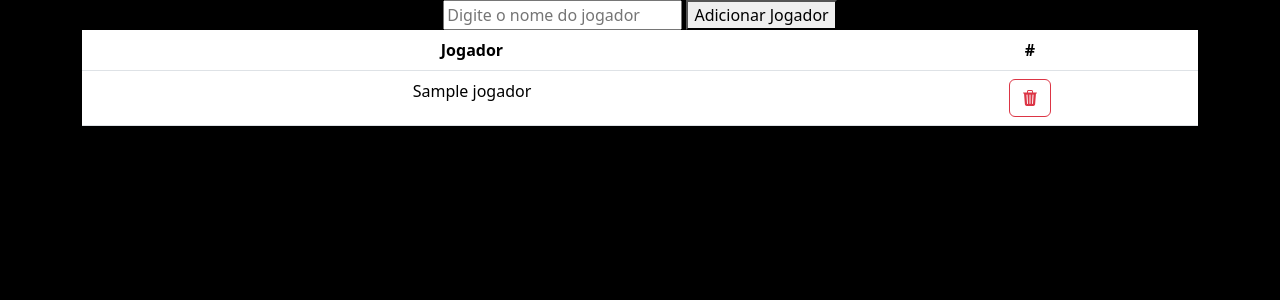
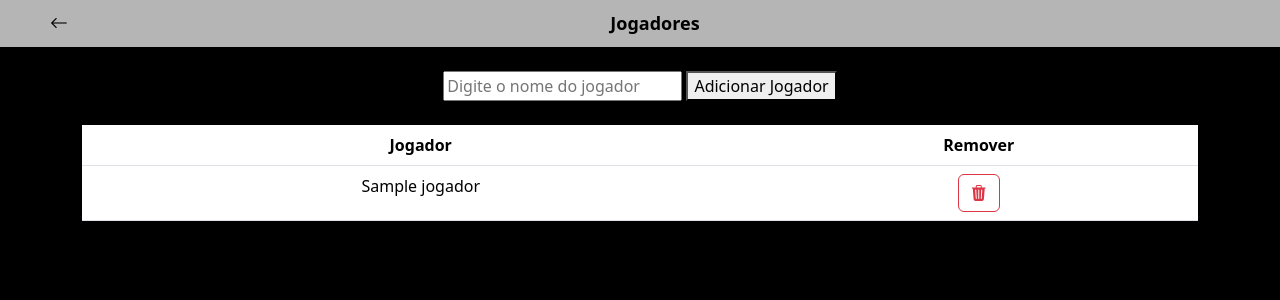
Before and after one commit to Samuel-fernandesf/Jogo-Lobisomem, a Flask app: template app/templates/jogo_form.html in a window 1280 px wide. Shown: the top 300 px of the page. Run offline with Flask 3, Linux system fonts and the light colour scheme; the template is opened without the code that fills it: most values are stand-ins (such as "Sample title", 1, 10 or a date in 2020); parts of the project's set-up code (start-up, migrations or seed data) failed here and were passed over.

Commit message:
Atualizando estilos do jogo.css|jogo_form.html

```diff
--- a/app/static/estilos/jogo.css
+++ b/app/static/estilos/jogo.css
@@ -5,3 +5,58 @@ body{
     background-color: black;
     color: white;
 }
+
+/* Estilo básico para o menu */
+nav {
+    background-color: #b5b5b5;
+    padding: 10px 20px;
+}
+
+/* Estilo para a lista do menu */
+.menu {
+    list-style-type: none;
+    padding: 0;
+    margin: 0;
+    display: flex;
+    width: 100%; /* Garante que o menu ocupe toda a largura */
+    justify-content: space-between; /* Distribui os itens com a seta à esquerda e o texto centralizado */
+    align-items: center; /* Alinha verticalmente os itens */
+}
+
+
+.menu li {
+    margin: 0 15px;
+}
+
+
+#menu .seta {
+    font-size: 30px;
+    margin-left: 0;
+    margin-right: 0;
+}
+
+
+.menu li a {
+    text-decoration: none;
+    color: black;
+    font-size: 18px;
+    font-weight: bold;
+    padding: 10px 15px;
+    transition: color 0.3s, background-color 0.3s;
+}
+
+.menu li a:hover {
+    color: white;
+    background-color: #8c8c8c;
+}
+
+
+.center-item {
+    position: absolute;
+    left: 50%;
+    transform: translateX(-50%);
+}
+
+#botao {
+    background-color: #8c8c8c;
+}
--- a/app/templates/jogo_form.html
+++ b/app/templates/jogo_form.html
@@ -9,8 +9,15 @@
     <title>Adicionar Jogadores</title>
 </head>
 <body>
+
+    <nav>
+        <ul class="menu">
+              <li><a href="/" class="bi bi-arrow-left" id="seta"></a></li>
+              <li class="center-item"><a href="#">Jogadores</a></li>
+        </ul>
+    </nav>
+
     <div class="container text-center">
-
         {% with messages = get_flashed_messages(with_categories=true) %}
             {% if messages %}
                 {% for category, message in messages %}
@@ -36,15 +43,17 @@
             {% endif %}
         {% endwith %}
 
+        <br>
         <form method="POST">
             <input type="text" name="nome" placeholder="Digite o nome do jogador">
-            <button type="submit">Adicionar Jogador</button>
+            <button type="submit" class="botao">Adicionar Jogador</button>
         </form>
+        <br>
 
         <table class="table">
             <tr>
                 <th>Jogador</th>
-                <th>#</th>
+                <th>Remover</th>
             </tr>
             {% for jogador in jogadores %}
                 <tr>
@@ -56,10 +65,11 @@
 
         {% if pode_iniciar %}
             <a href="{{ url_for('jogo.iniciar_jogo') }}">
-                <button>Iniciar Jogo</button>
+
+                <button class="botao">Iniciar Jogo</button>
             </a>
         {% endif %}
-    <div>
+    </div>
 
     <script src="https://cdn.jsdelivr.net/npm/bootstrap@5.3.3/dist/js/bootstrap.bundle.min.js" integrity="sha384-YvpcrYf0tY3lHB60NNkmXc5s9fDVZLESaAA55NDzOxhy9GkcIdslK1eN7N6jIeHz" crossorigin="anonymous"></script>
 </body>
```
